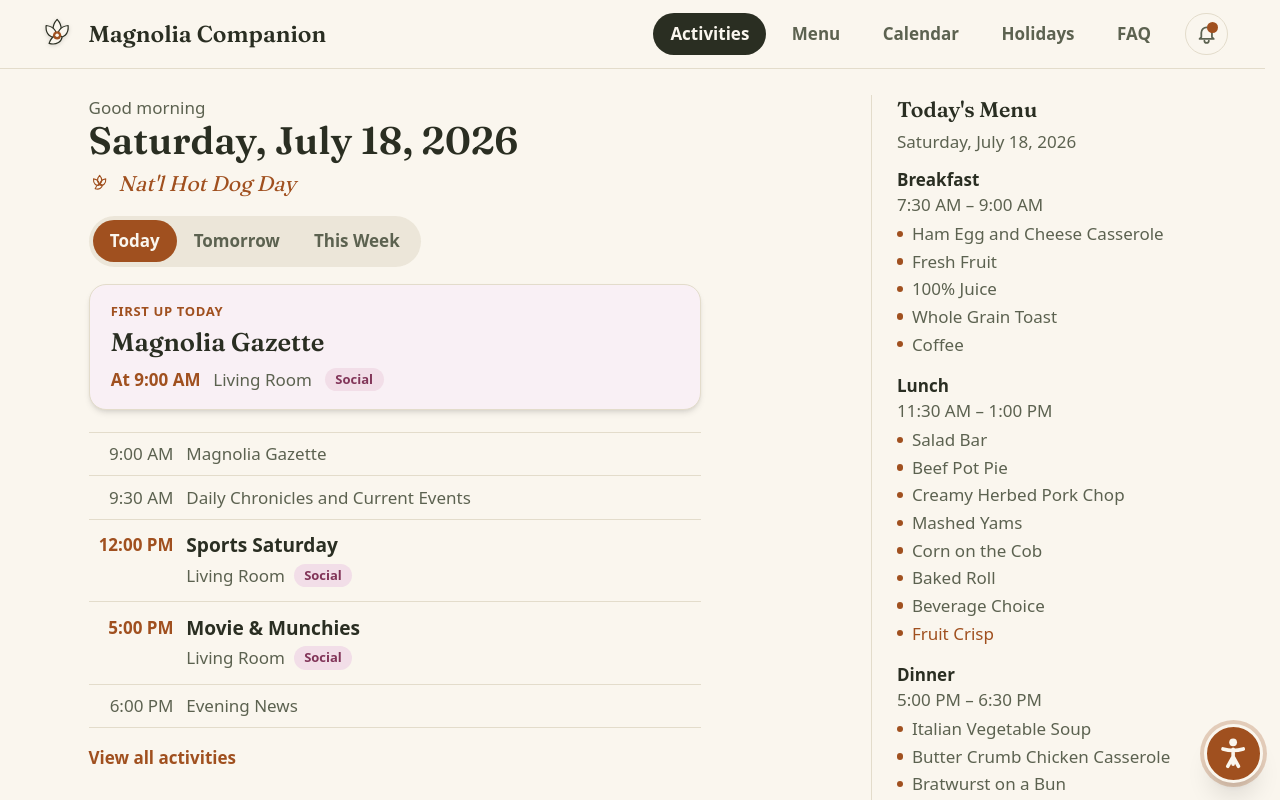
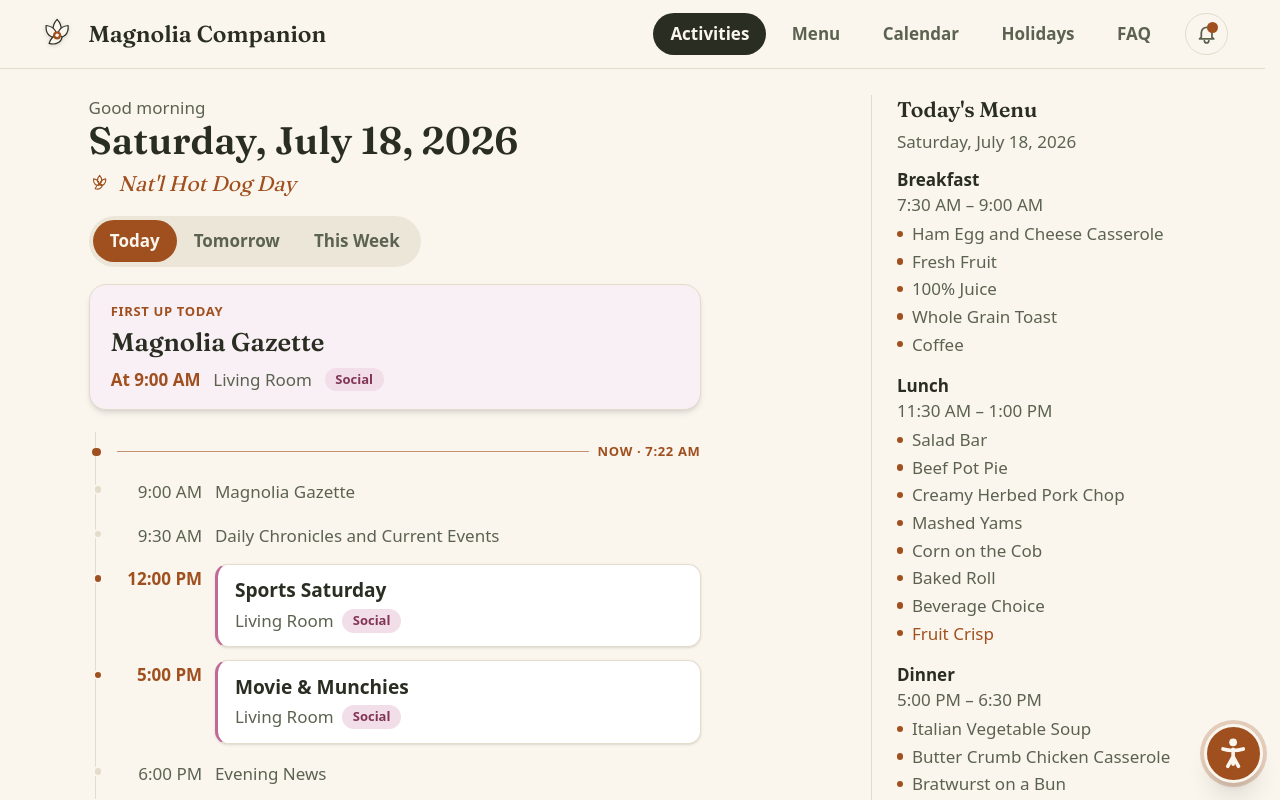
Before and after one commit to dillo/magnolia-companion, a Next.js app: page / in a window 1280 px wide. Shown: the top 800 px of the page. Built offline with nearby package versions, Linux system fonts and the light colour scheme.

Commit message:
feat: true timeline with spine, event cards, and now marker

```diff
--- a/components/HomeClient.tsx
+++ b/components/HomeClient.tsx
@@ -120,7 +120,7 @@ export default function HomeClient({
           <WeekActivities months={months} dates={weekDates} today={today} />
         ) : (
           day
-            ? <Timeline events={day.events} />
+            ? <Timeline events={day.events} now={pick === "today" ? now : null} />
             : <EmptyState message={`${monthNameOfISO(date)}'s calendar hasn't been added yet.`} />
         )}
 
--- a/components/Timeline.tsx
+++ b/components/Timeline.tsx
@@ -1,26 +1,97 @@
+"use client";
+
+import { Fragment } from "react";
+import { motion, useReducedMotion } from "framer-motion";
 import type { ActivityEvent } from "@/lib/schema";
 import { formatTime } from "@/lib/dates";
+import { timelineStatuses, type TimelineStatus } from "@/lib/now";
+import { DIMENSION_META } from "@/lib/dimensions";
 import DimensionChip from "@/components/DimensionChip";
 import EmptyState from "@/components/EmptyState";
 
-export default function Timeline({ events }: { events: ActivityEvent[] }) {
+export default function Timeline({ events, now = null }: { events: ActivityEvent[]; now?: string | null }) {
+  const reduced = useReducedMotion();
   if (events.length === 0) return <EmptyState message="No activities listed for this day." />;
+
+  const statuses: TimelineStatus[] = now
+    ? timelineStatuses(events, now)
+    : events.map(() => "upcoming");
+  const markerIndex = now ? statuses.findIndex((s) => s === "current" || s === "upcoming") : -1;
+
   return (
-    <div className="divide-y divide-hairline border-y border-hairline">
-      {events.map((e, i) =>
-        e.routine ? (
-          <section key={i} className="flex items-baseline gap-3 px-0 py-2">
-            <span className="w-18 shrink-0 text-right tabular-nums text-moss sm:w-20">
+    <div className="relative ml-1.5 border-l border-hairline py-1 pl-5">
+      {events.map((e, i) => (
+        <Fragment key={i}>
+          {i === markerIndex && <NowMarker now={now!} />}
+          <TimelineRow event={e} index={i} past={now !== null && statuses[i] === "past"} reduced={!!reduced} />
+        </Fragment>
+      ))}
+    </div>
+  );
+}
+
+function NowMarker({ now }: { now: string }) {
+  return (
+    <div aria-hidden="true" className="relative my-1.5 flex items-center gap-2">
+      <span className="absolute -left-[1.45rem] h-2 w-2 rounded-full bg-copper" />
+      <span className="h-px flex-1 bg-copper/60" />
+      <span className="text-[13px] font-bold uppercase tracking-wider text-copper">
+        Now · {formatTime(now)}
+      </span>
+    </div>
+  );
+}
+
+function TimelineRow({
+  event: e,
+  index,
+  past,
+  reduced,
+}: {
+  event: ActivityEvent;
+  index: number;
+  past: boolean;
+  reduced: boolean;
+}) {
+  const time = (
+    <span
+      className={`w-18 shrink-0 pt-0.5 text-right tabular-nums sm:w-20 ${
+        e.routine ? "text-moss" : "font-semibold text-copper"
+      }`}
+    >
       {e.start ? formatTime(e.start) : "All day"}
     </span>
+  );
+
+  return (
+    <motion.div
+      initial={reduced ? false : { opacity: 0, y: 6 }}
+      animate={{ opacity: past ? 0.7 : 1, y: 0 }}
+      transition={{ duration: 0.2, delay: Math.min(index * 0.04, 0.4), ease: "easeOut" }}
+      className={`relative py-1.5 ${past ? "opacity-70" : ""}`}
+    >
+      <span
+        aria-hidden="true"
+        className={`absolute -left-[1.44rem] top-[0.95rem] h-2.5 w-2.5 rounded-full border-2 border-petal ${
+          e.routine ? "bg-hairline" : "bg-copper"
+        }`}
+      />
+      {e.routine ? (
+        <div className="flex items-baseline gap-3 py-0.5">
+          {time}
           <span className="text-moss">{e.title}</span>
-          </section>
+        </div>
       ) : (
-          <section key={i} className="flex gap-3 px-0 py-3">
-            <span className="w-18 shrink-0 text-right font-semibold tabular-nums text-copper sm:w-20">
-              {e.start ? formatTime(e.start) : "All day"}
-            </span>
-            <div className="flex-1">
+        <div className="flex gap-3">
+          {time}
+          <div
+            className="min-w-0 flex-1 rounded-xl border border-hairline bg-card px-4 py-3 shadow-sm"
+            style={
+              e.dimension
+                ? { borderLeft: `3px solid ${DIMENSION_META[e.dimension].dot}` }
+                : undefined
+            }
+          >
             <div className="text-lg font-semibold leading-snug">{e.title}</div>
             {(e.location || e.dimension) && (
               <div className="mt-1 flex flex-wrap items-center gap-2 text-moss">
@@ -29,9 +100,8 @@ export default function Timeline({ events }: { events: ActivityEvent[] }) {
               </div>
             )}
           </div>
-          </section>
-        ),
+        </div>
       )}
-    </div>
+    </motion.div>
   );
 }
```
Lines whose indentation alone changed are shown as unchanged.
